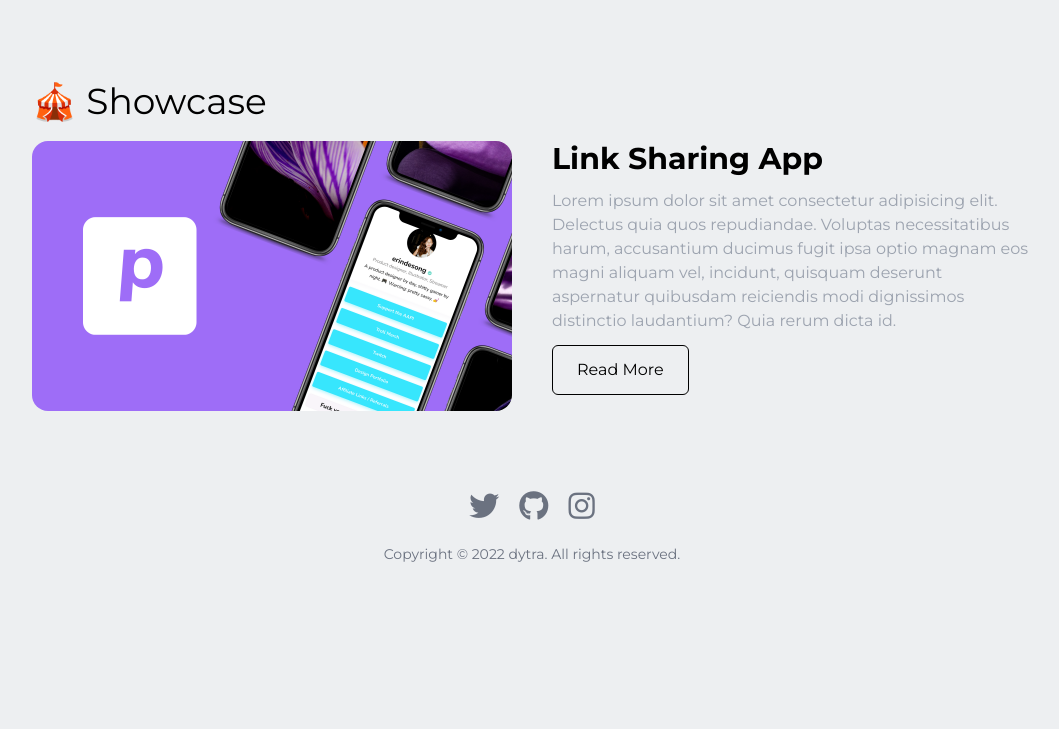
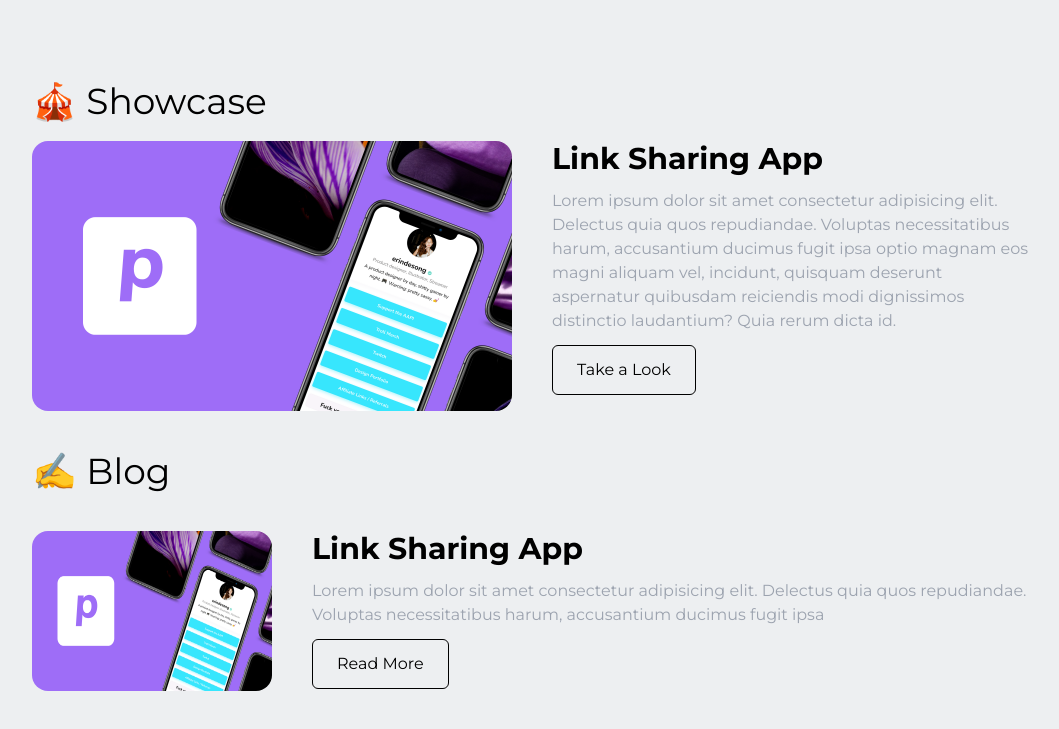
Before and after one commit to dytra/dytra.github.io, a Next.js app: page / in a window 1280 px wide. Shown: the part 1050-1779 px from the top of the page, without its empty margins (108-1167 px from the left). Before the commit the page ends 1654 px from the top, so only its background shows below. Built offline with nearby package versions, Linux system fonts and the light colour scheme.

Commit message:
add blog section

```diff
--- a/src/pages/index.tsx
+++ b/src/pages/index.tsx
@@ -107,10 +107,30 @@ export default function Home() {
           <div className='md:w-1/2'>
             <h3 className='text-3xl font-bold mt-3 md:mt-0'>Link Sharing App</h3>
             <p className='mt-3 text-gray-400'>Lorem ipsum dolor sit amet consectetur adipisicing elit. Delectus quia quos repudiandae. Voluptas necessitatibus harum, accusantium ducimus fugit ipsa optio magnam eos magni aliquam vel, incidunt, quisquam deserunt aspernatur quibusdam reiciendis modi dignissimos distinctio laudantium? Quia rerum dicta id. </p>
-            <Button variant='ghost' className='mt-3'>Read More</Button>
+            <Button variant='ghost' className='mt-3'>Take a Look</Button>
           </div>
         </div>
 
+
+        <div className="spacer h-10"></div>
+        <h2 className="text-4xl">✍️ Blog</h2>
+        {new Array(3).fill({}).map(item => {
+          return (
+            <div className='flex flex-col md:flex-row md:gap-10 mt-10'>
+              <div className='md:w-1/4'>
+                <img src="/images/perona-thumbnail.png" className='rounded-2xl h-40' />
+              </div>
+              <div className='md:w-3/4'>
+                <h3 className='text-3xl font-bold mt-3 md:mt-0'>Link Sharing App</h3>
+                <p className='mt-3 text-gray-400'>Lorem ipsum dolor sit amet consectetur adipisicing elit. Delectus quia quos repudiandae. Voluptas necessitatibus harum, accusantium ducimus fugit ipsa  </p>
+                <Button variant='ghost' className='mt-3'>Read More</Button>
+              </div>
+            </div>
+
+          )
+        })}
+
+        {/* Footer */}
         <div className="spacer h-10 md:h-20"></div>
         <footer className=''>
           <div className='text-gray-500 flex gap-5 justify-center'>
@@ -118,11 +138,11 @@ export default function Home() {
             <a href="https://github.com/dytra" target="_blank" rel="noreferrer"><i className="fa-brands fa-github text-3xl"></i></a>
             <a href="https://instagram.com/dytra.io" target="_blank" rel="noreferrer"><i className="fa-brands fa-instagram text-3xl"></i></a>
           </div>
+
           <div className='mt-5 text-sm text-gray-500 cursor-default'>
             <p className='text-center'>Copyright © 2022 dytra. All rights reserved.</p>
           </div>
 
-          <div className="spacer h-10"></div>
         </footer>
 
       </main>
```
